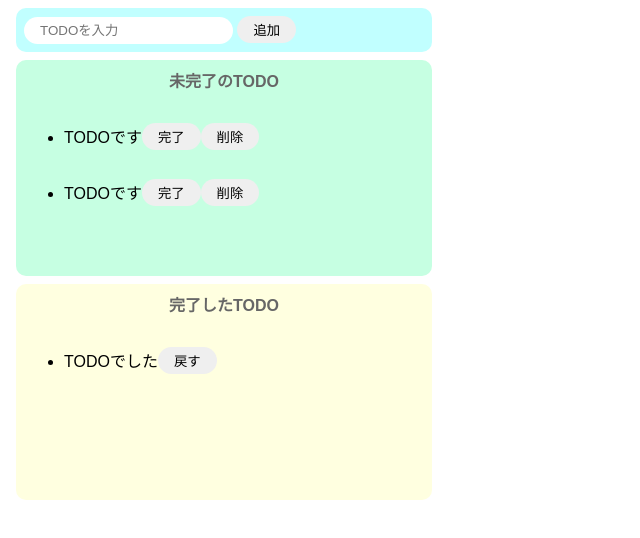
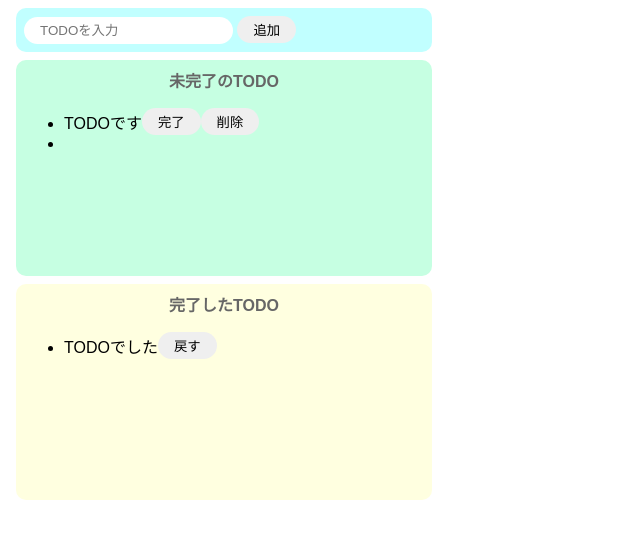
Before and after one commit to ke-suke46/sample-sandbox, a website built with Parcel: page index.html in a window 1280 px wide. Both pictures are taken after a click on the button "追加". Shown: the whole page, without its empty margins (0-640 px from the left). Built offline with nearby package versions, Linux system fonts and the light colour scheme.

Commit message:
テキストボックスの文字を未完了のエリアに追加する処理

```diff
--- a/index.html
+++ b/index.html
@@ -7,37 +7,26 @@
 
   <body>
     <div class="input-area">
-      <input type="text" placeholder="TODOを入力" />
-      <button>追加</button>
+      <input id="add-text" type="text" placeholder="TODOを入力" />
+      <button id="add-button">追加</button>
     </div>
     <div class="incomplete-area">
       <p class="title">未完了のTODO</p>
-      <ul>
-        <li>
+      <ul id="incomplete-list">
         <div class="list-row">
-            <p>TODOです</p>
+          <li>TODOです</li>
           <button>完了</button>
           <button>削除</button>
         </div>
-        </li>
-        <li>
-          <div class="list-row">
-            <p>TODOです</p>
-            <button>完了</button>
-            <button>削除</button>
-          </div>
-        </li>
       </ul>
     </div>
     <div class="complete-area">
       <p class="title">完了したTODO</p>
       <ul>
-        <li>
         <div class="list-row">
-            <p>TODOでした</p>
+          <li>TODOでした</li>
           <button>戻す</button>
         </div>
-        </li>
       </ul>
     </div>
 
--- a/src/index.js
+++ b/src/index.js
@@ -1 +1,27 @@
 import "./styles.css";
+
+const onClickAdd = () => {
+  // テキストボックスの値を取得し、初期化する
+  const inputText = document.getElementById("add-text").value;
+  document.getElementById("add-text").value = "";
+
+  // div生成
+  const div = document.createElement("div");
+  div.className = "list-row";
+
+  //liタグ生成
+  const li = document.createElement("li");
+  li.innerText = inputText;
+
+  //divタグの子要素に各要素を設定
+  div.appendChild(li);
+
+  // 未完了のリストに追加
+  document.getElementById("incomplete-list").appendChild(div);
+};
+
+document
+  .getElementById("add-button")
+  .addEventListener("click", () => onClickAdd());
+
+//add-buttonに"click"というイベントを付与する。イベントの内容はonClickAdd()
```
Lines whose indentation alone changed are shown as unchanged.
